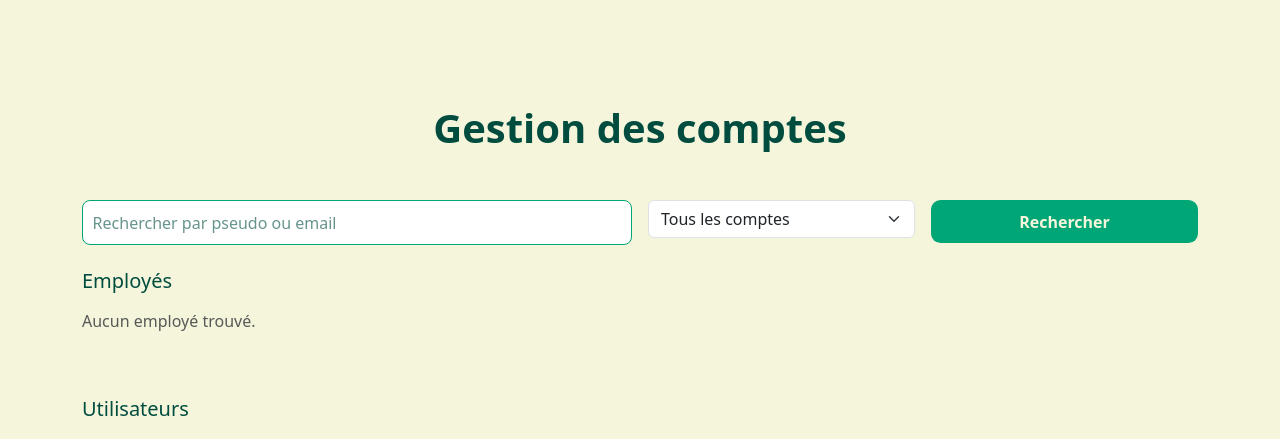
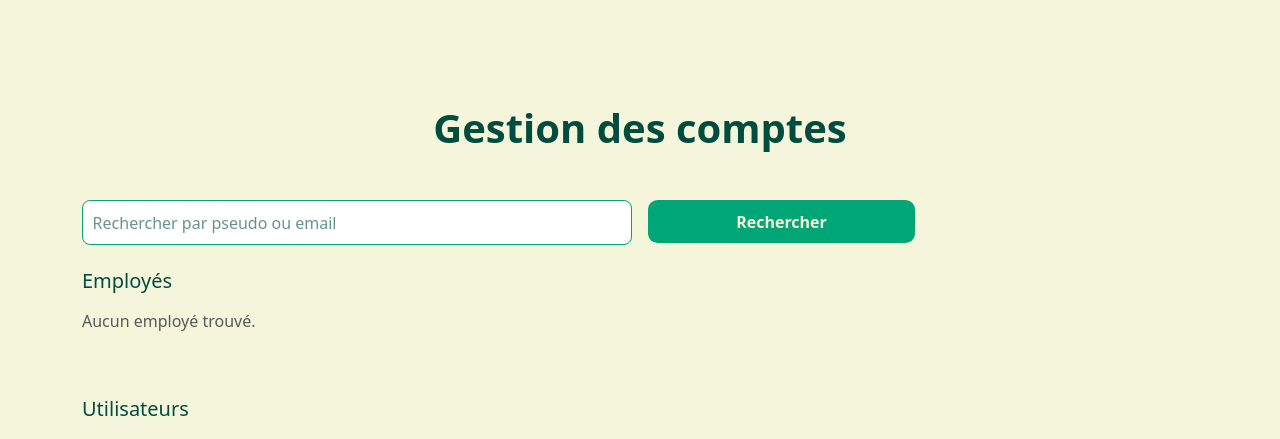
Before and after one commit to joch0117/EcoRide, a Symfony app: template app/templates/admin/gestion.html.twig in a window 1280 px wide. Shown: the part 56-495 px from the top of the page. Run offline with Twig, Linux system fonts and the light colour scheme; the template is opened without the code that fills it, so the values that code supplies are empty; form fields are guessed from the names that the template uses; style sheets or scripts are compiled from the project's sources; some libraries are stand-ins or nearby versions.

Commit message:
dépot final normalement

```diff
--- a/app/templates/admin/gestion.html.twig
+++ b/app/templates/admin/gestion.html.twig
@@ -10,13 +10,6 @@
         <form method="get" class="row g-3 mb-4">
             <div class="col-md-6">
                 <input type="text" name="search" class="form-control" placeholder="Rechercher par pseudo ou email" value="{{ search }}">
-            </div>
-            <div class="col-md-3">
-                <select class="form-select" id="filter" onchange="filterUsers()">
-                    <option value="">Tous les comptes</option>
-                    <option value="actif">Actifs uniquement</option>
-                    <option value="suspendu">Suspendus uniquement</option>
-                </select>
             </div>
             <div class="col-md-3">
                 <button type="submit" class="btn btn-eco w-100">Rechercher</button>
```
Also changed, not shown: README.md, doc/SQL/createDataBase.sql (renamed from SQL/createDataBase.sql), doc/SQL/fixture.sql (renamed from SQL/fixture.sql), 7 other files.
